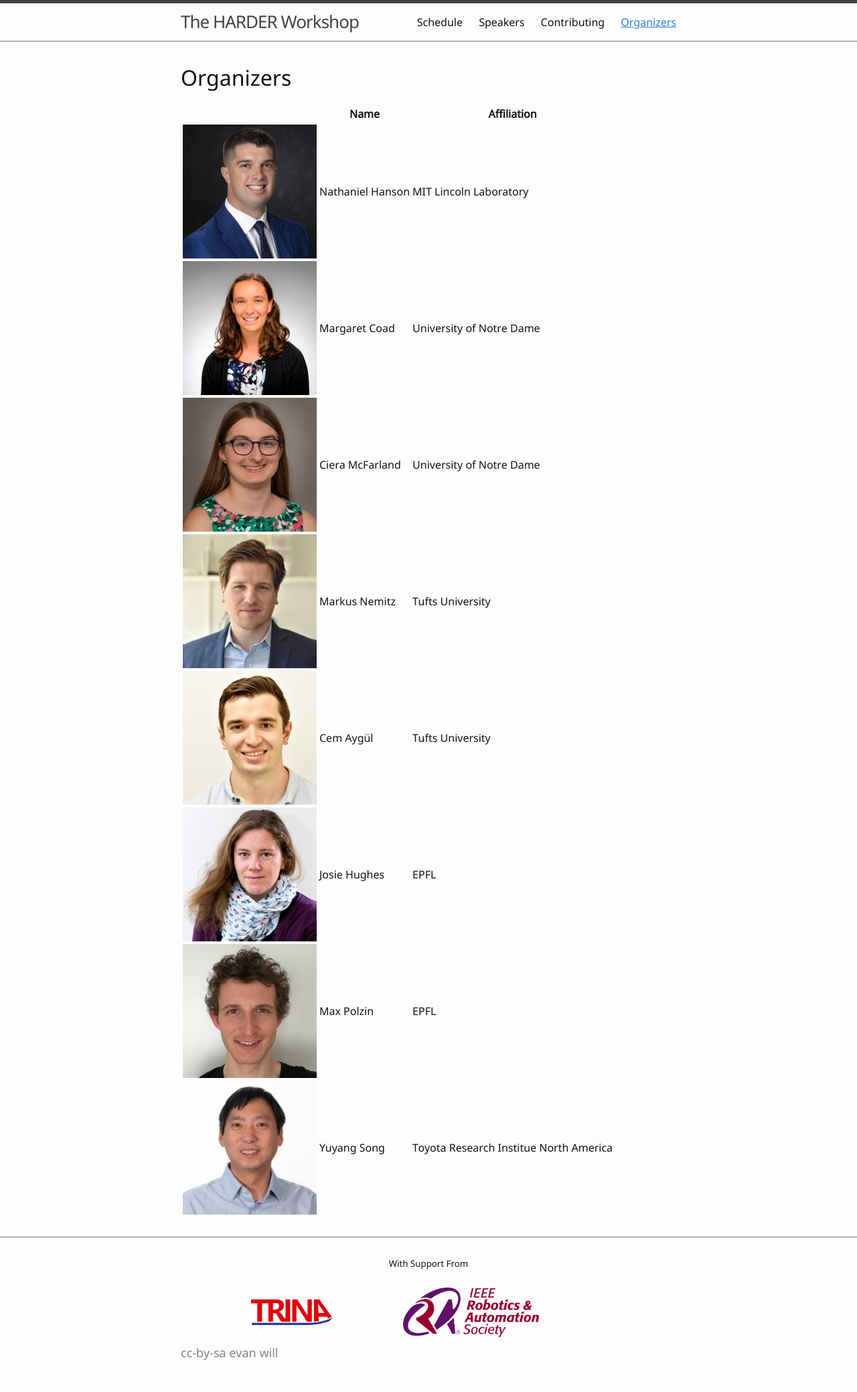
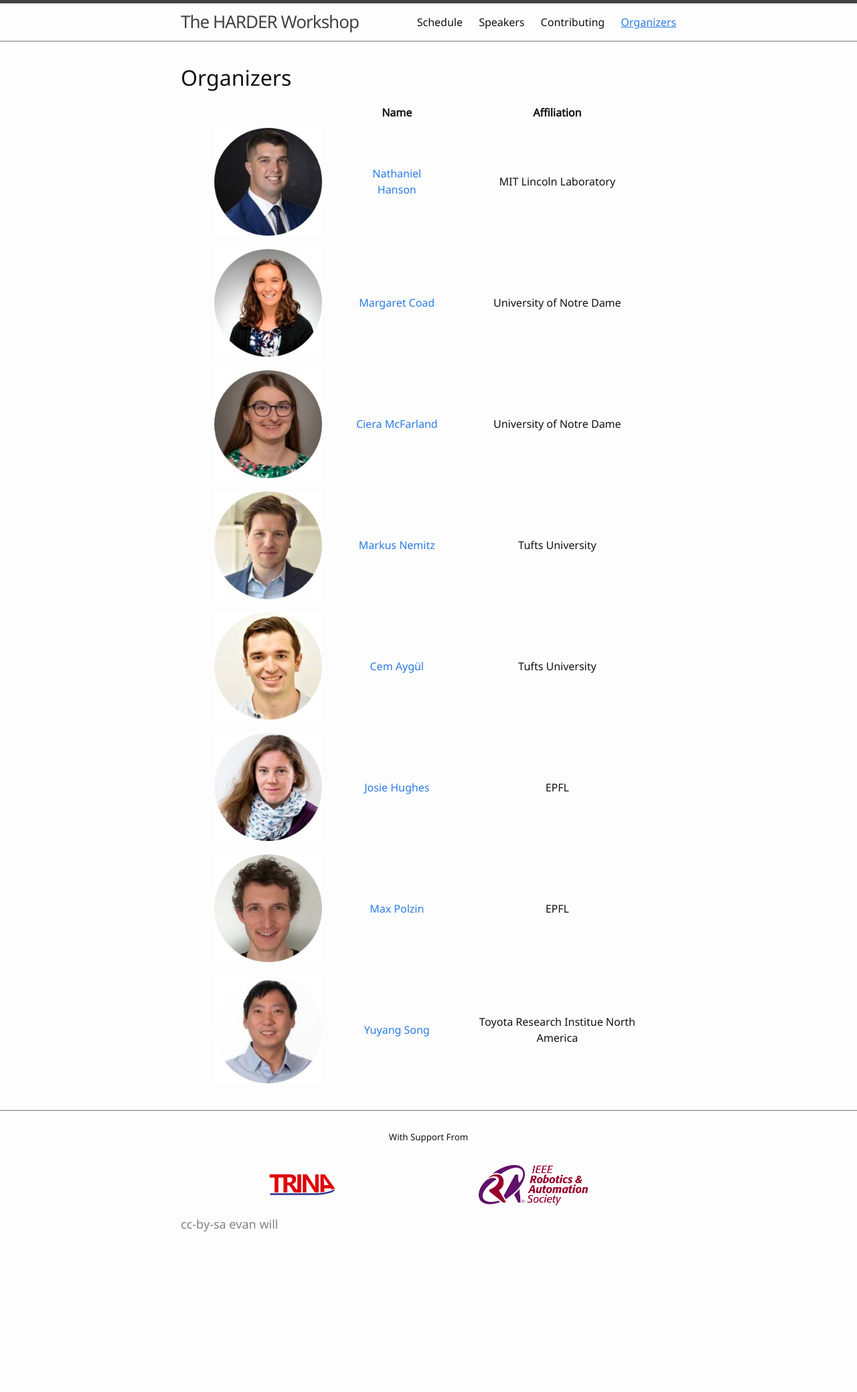
Before and after one commit to harder-workshop/robosoft_2025, a Jekyll site: the page built from 3-organizers.md, in a window 1280 px wide. Shown: the whole page at 67% size. Built offline with Jekyll 4.4.1, drawn with Linux system fonts in a browser that asks for light colours; after the commit the page ends 1887 px from its top, so only the background shows below that.

Commit message:
final initial push

```diff
--- a/3-organizers.md
+++ b/3-organizers.md
@@ -7,11 +7,11 @@ nav: true
 
 || Name                | Affiliation                                   |
 |---------------------|---------------------|-----------------------------------------------|
-| ![Nathaniel](./images/nathaniel.jpg) | Nathaniel Hanson    | MIT Lincoln Laboratory                       |
-| ![Margaret](./images/margaret.jpg) | Margaret Coad       | University of Notre Dame                      |
-| ![Ciera](./images/ciera.jpg) | Ciera McFarland     | University of Notre Dame                      |
-| ![Markus](./images/markus.jpg) | Markus Nemitz       | Tufts University                              |
-| ![Cem](./images/cem.jpg) | Cem Aygül           | Tufts University                              |
-| ![Josie](./images/josie.jpg) | Josie Hughes        | EPFL                                          |
-| ![Max](./images/max.jpg) | Max Polzin          | EPFL                                          |
-| ![Yuyang](./images/yuyang.jpg) | Yuyang Song          | Toyota Research Institue North America                                          |
+| ![Nathaniel](./images/nathaniel_round.jpg) | [Nathaniel Hanson](https://www.ll.mit.edu/biographies/nathaniel-hanson)    | MIT Lincoln Laboratory                       |
+| ![Margaret](./images/margaret_round.jpg) | [Margaret Coad](https://engineering.nd.edu/faculty/margaret-coad/)       | University of Notre Dame                      |
+| ![Ciera](./images/ciera_round.jpg) | [Ciera McFarland](https://www.linkedin.com/in/cieramcfarland/)     | University of Notre Dame                      |
+| ![Markus](./images/markus_round.jpg) | [Markus Nemitz](https://engineering.tufts.edu/me/people/faculty/markus-nemitz)       | Tufts University                              |
+| ![Cem](./images/cem_round.jpg) | [Cem Aygül](https://www.linkedin.com/in/cemaygul)           | Tufts University                              |
+| ![Josie](./images/josie_round.jpg) | [Josie Hughes](https://people.epfl.ch/josie.hughes)        | EPFL                                          |
+| ![Max](./images/max_round.jpg) | [Max Polzin](https://people.epfl.ch/max.polzin)          | EPFL                                          |
+| ![Yuyang](./images/yuyang_round.jpg) | [Yuyang Song](https://scholar.google.com/citations?hl=en&user=bQ93Y4MAAAAJ)          | Toyota Research Institue North America                                          |
--- a/_config.yml
+++ b/_config.yml
@@ -26,10 +26,10 @@ repo: "https://github.com/evanwill/workshop-template"
 #
 # add the url for the domain,
 # on gh-pages follow the pattern: https://username.github.io
-url:
+url: https://harder-workshop.github.io/
 # add subsection of the domain,
 # on gh-pages this is a / followed by the name of the repository
-baseurl:
+baseurl: /robosoft_2025
 
 # defaults (to simplify front matter)
 defaults:
--- a/css/main.scss
+++ b/css/main.scss
@@ -9,7 +9,20 @@ $text-color:#111 !default;
 $headings-color: #111;
 $background-color: #fdfdfd !default;
 
-#table.alternate-rows tr:nth-child(even) { background-color: #f2f2f2; }
+table {
+  border-collapse: separate;
+  border-spacing: 50px 0;
+}
+
+td {
+  padding: 10px 0;
+  text-align: center;
+}
+
+// Perhaps this looks better, commenting this out for now!
+// tr:nth-child(even) {
+//   background-color: rgb(225, 223, 223);
+// }
 
 #typewriter {
   text-align: center;
```
Also changed, not shown: images/cem_round.jpg (added), images/ciera_round.jpg (added), images/josie_round.jpg (added), images/margaret_round.jpg (added), images/markus_round.jpg (added), images/max_round.jpg (added), images/nathaniel_round.jpg (added), images/yuyang_round.jpg (added).
